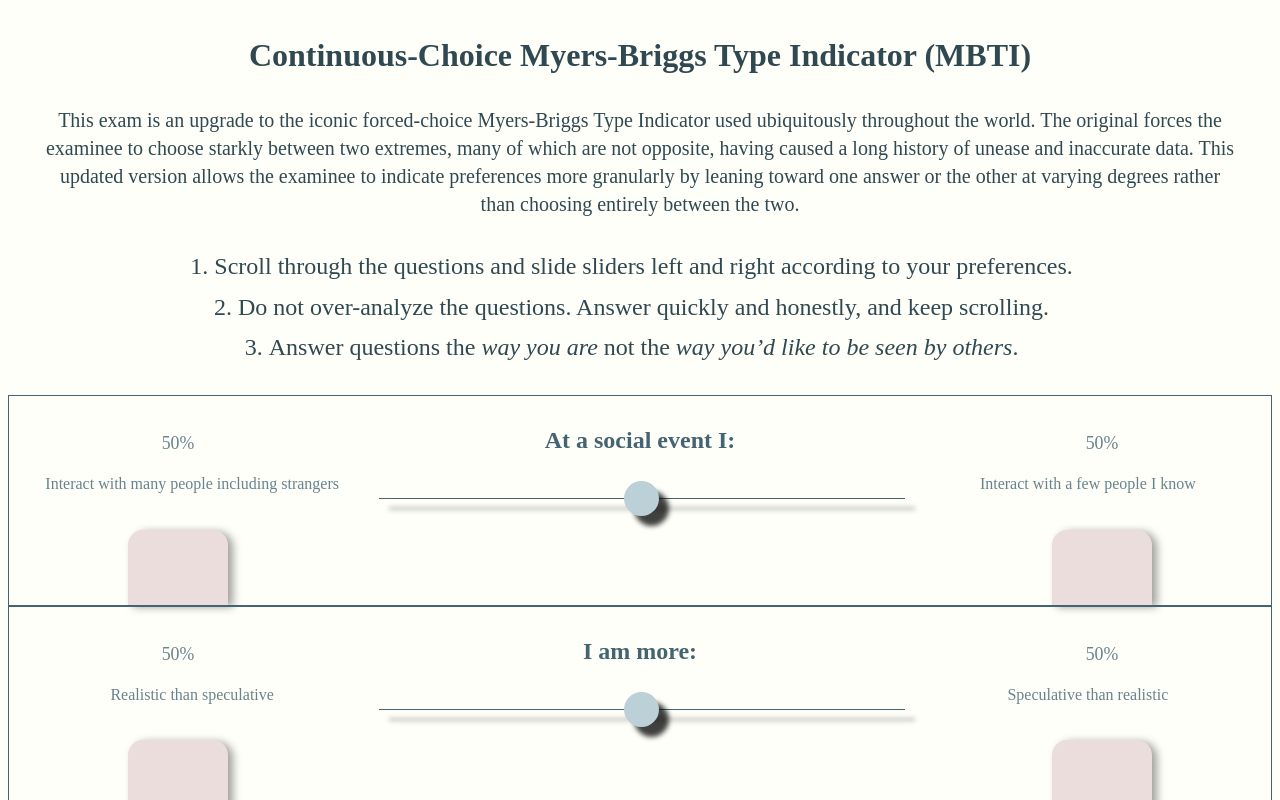
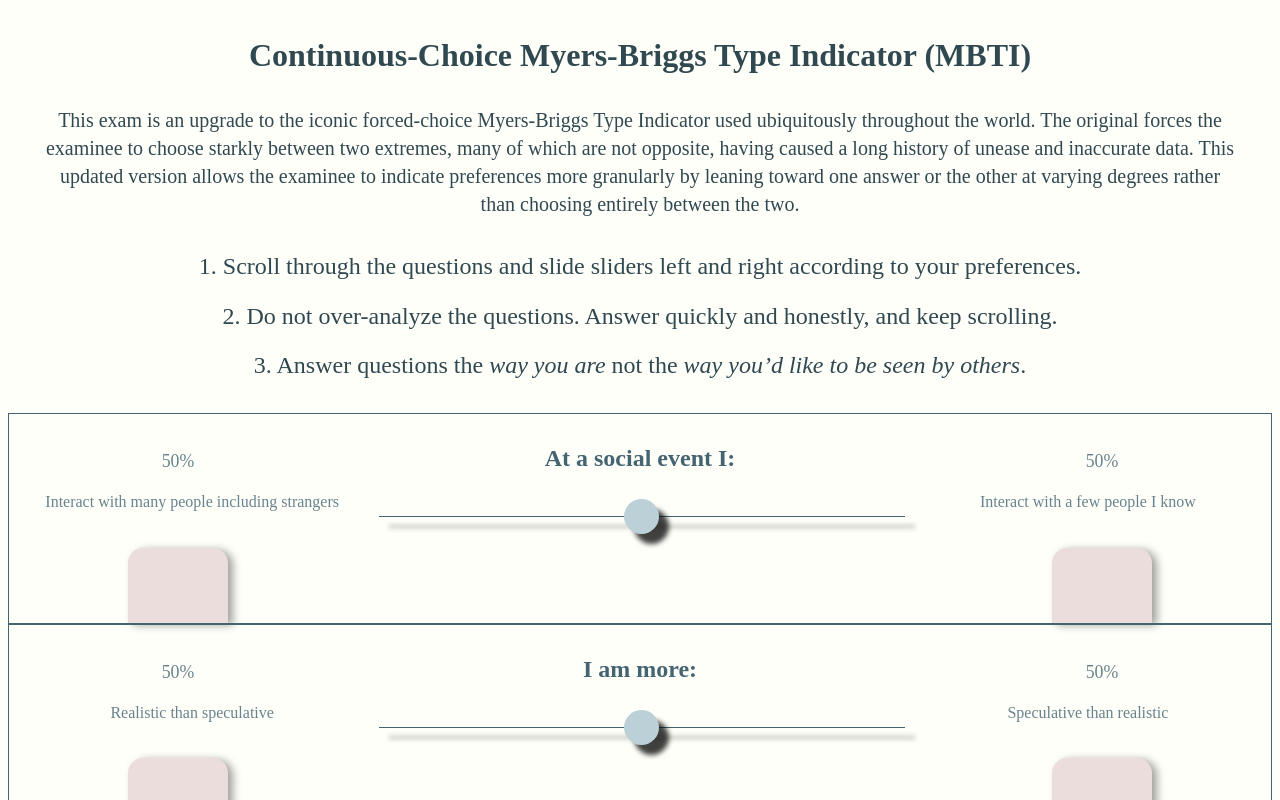
Before and after one commit to dvho/MBTI-web-app, a React (Create React App) app: page / in a window 1280 px wide. Shown: the top 800 px of the page. Built offline with nearby package versions, Linux system fonts and the light colour scheme.

Commit message:
Style articles

```diff
--- a/src/components/IntroComponent.js
+++ b/src/components/IntroComponent.js
@@ -5,11 +5,11 @@
         <div>
             <h1 className='app-title'>Continuous-Choice Myers-Briggs Type Indicator (MBTI)</h1>
             <p className='app-intro'>This exam is an upgrade to the iconic forced-choice Myers-Briggs Type Indicator used ubiquitously throughout the world. The original forces the examinee to choose starkly between two extremes, many of which are not opposite, having caused a long history of unease and inaccurate data. This updated version allows the examinee to indicate preferences more granularly by leaning toward one answer or the other at varying degrees rather than choosing entirely between the two.</p>
-            <ol className='app-directions'>
-                <li>Scroll through the questions and slide sliders left and right according to your preferences.</li>
-                <li>Do not over-analyze the questions. Answer quickly and honestly, and keep scrolling.</li>
-                <li>Answer questions the <i>way you are</i> not the <i>way you’d like to be seen by others</i>.</li>
-            </ol>
+            <div className='app-directions'>
+                <p>1. Scroll through the questions and slide sliders left and right according to your preferences.</p>
+                <p>2. Do not over-analyze the questions. Answer quickly and honestly, and keep scrolling.</p>
+                <p>3. Answer questions the <i>way you are</i> not the <i>way you’d like to be seen by others</i>.</p>
+            </div>
 
         </div>
     )
--- a/src/style.css
+++ b/src/style.css
@@ -53,7 +53,6 @@
 }
 .app-directions {
     line-height: 1.4;
-    margin-right: 4.5%;
     margin-bottom: 30px;
     list-style-position: inside;
     text-align: center;
@@ -78,7 +77,6 @@
 .title {
     text-align: center;
 }
-
 h2, h3 {
     margin-top: 30px;
     margin-bottom: 0px;
@@ -100,7 +98,7 @@
 .nickname {
     font-size: 48px;
     text-align: center;
-    margin-bottom: 10px;
+    line-height: 1;
 }
 .preferences-pairs {
     display: flex;
@@ -109,6 +107,7 @@
     color: hsl(195 25% 35%);
     font-size: 24px;
     margin-top: 50px;
+    user-select: none;
 }
 .graph-heading {
     flex: 1;
@@ -124,6 +123,7 @@
     text-align: center;
     color: hsl(195 25% 35%);
     font-size: 12px;
+    user-select: none;
 }
 @media only screen and (max-width: 768px) {
     .preferences-graph-container {
```
Also changed, not shown: 12 other files (tests, documents, lock files or other folders).
